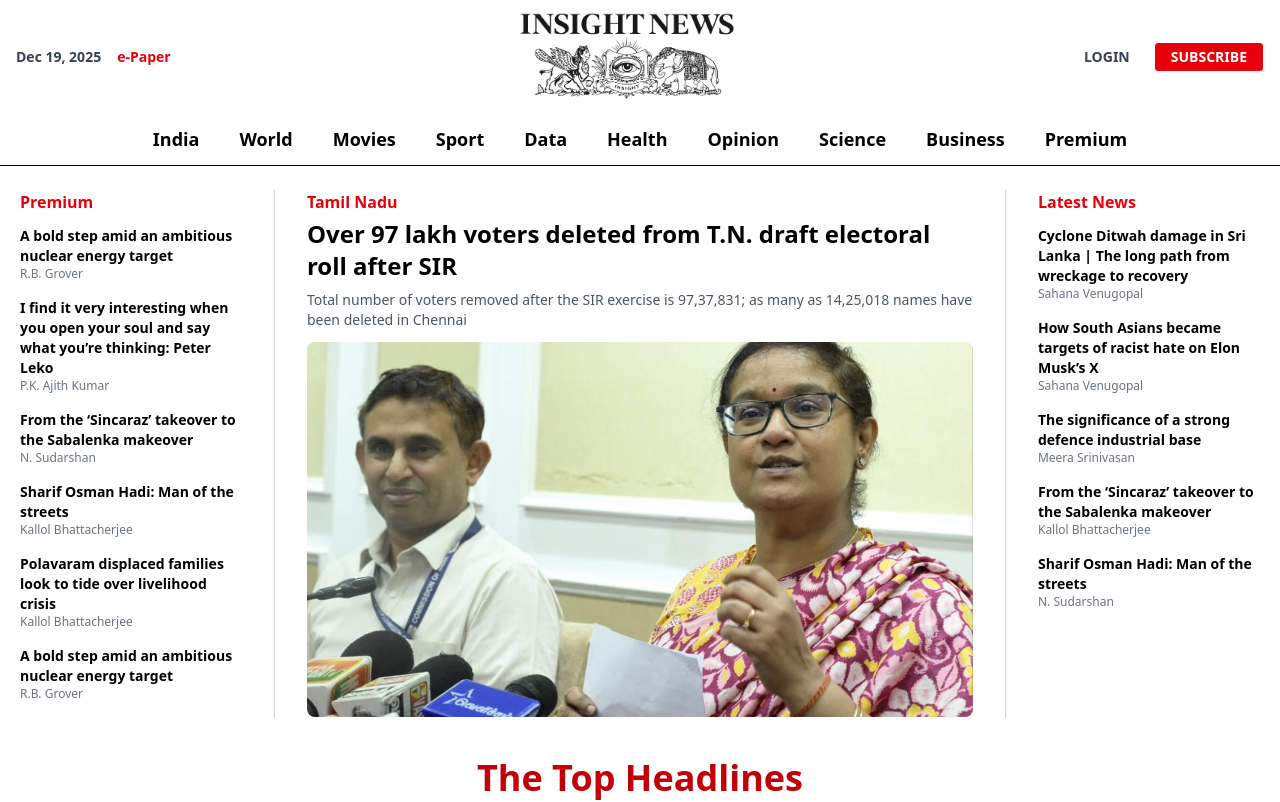
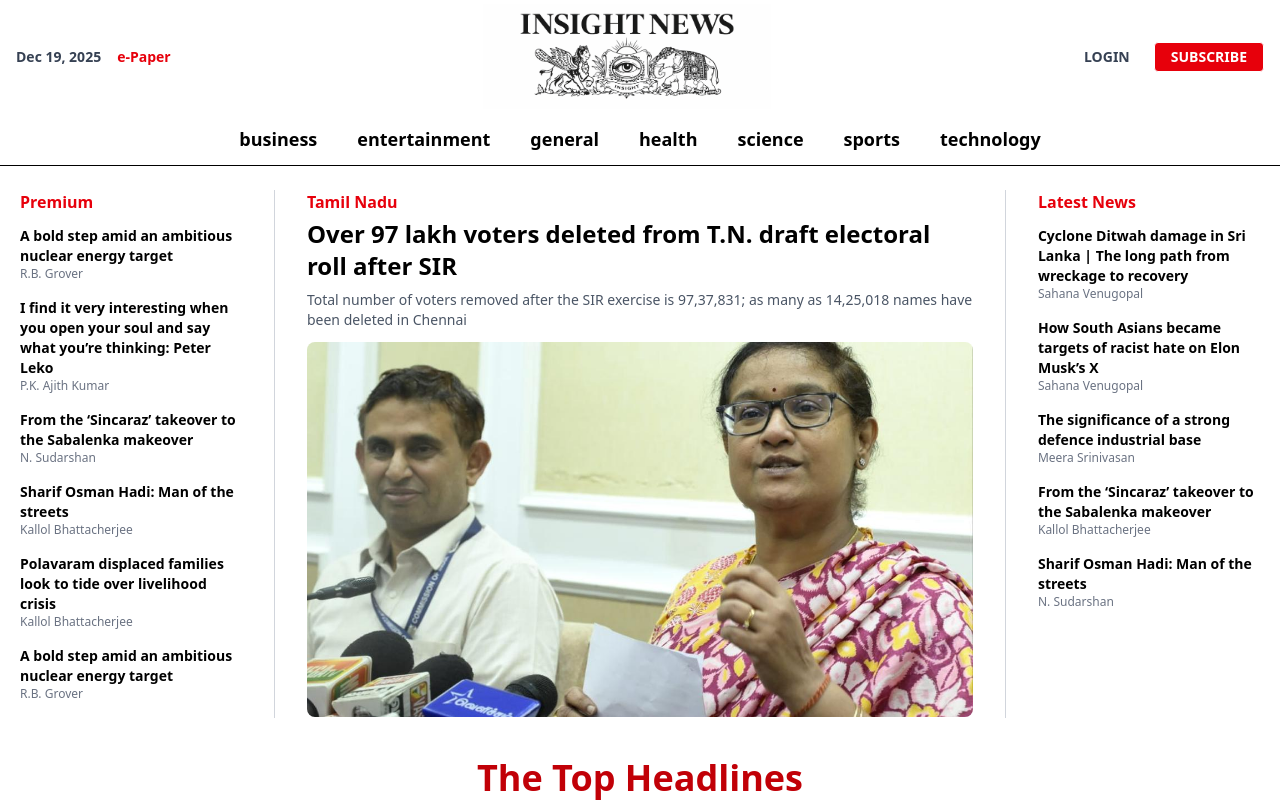
Before and after one commit to kanchankahar23/InsightNews, a React (Vite) app: page / in a window 1280 px wide. Shown: the top 802 px of the page. Built offline with nearby package versions, Linux system fonts and the light colour scheme.

Commit message:
add feature

```diff
--- a/src/App.jsx
+++ b/src/App.jsx
@@ -9,7 +9,7 @@ const App = () => {
     <>
       <BrowserRouter>
         <Routes>
-          <Route path="/" element={<Home/>} />
+          <Route path="/" element={<Home />} />
           <Route path="/news" element={<ShowNews />} />
         </Routes>
       </BrowserRouter>
--- a/src/components/Navbar.jsx
+++ b/src/components/Navbar.jsx
@@ -1,18 +1,30 @@
 import React, { useState } from "react";
 import logo from "../assets/Logo.png";
 
-const Navbar = ({setCategory}) => {
+const Navbar = ({ setCategoryitem }) => {
   const [open, setOpen] = useState(false);
 
+  const categories = [
+    "business",
+    "entertainment",
+    "general",
+    "health",
+    "science",
+    "sports",
+    "technology"
+
+  ];
+
   return (
-    <header className="w-full sticky top-0 bg-white border-b">
+    <header className="w-full sticky top-0 bg-white border-b z-50">
       <div className="flex items-center justify-between px-4 py-1">
-        <div className="hidden md:flex gap-4  text-sm text-gray-700">
+        <div className="hidden md:flex gap-4 text-sm text-gray-700">
           <span className="font-bold">Dec 19, 2025</span>
           <span className="text-red-600 font-bold cursor-pointer">
             e-Paper
           </span>
         </div>
+
         <div className="flex-1 flex justify-center">
           <img
             src={logo}
@@ -20,13 +32,16 @@ const Navbar = ({setCategory}) => {
             className="w-52 md:w-72 h-auto object-contain"
           />
         </div>
+
         <div className="hidden md:flex gap-6 items-center text-sm">
-          <span className="cursor-pointer font-bold text-gray-700 border-red-700 transition duration-200 hover:border-b-2">LOGIN</span>
-          <button className="bg-red-600 hover:bg-none   hover:bg-transparent hover:text-red-600 border hover:border-red-500
-             transition duration-300  font-bold text-white px-4 py-1 rounded">
+          <span className="cursor-pointer font-bold text-gray-700 hover:border-b-2 border-red-700">
+            LOGIN
+          </span>
+          <button className="bg-red-600 hover:bg-transparent hover:text-red-600 border hover:border-red-500 transition duration-300 font-bold text-white px-4 py-1 rounded">
             SUBSCRIBE
           </button>
         </div>
+
         <button
           className="md:hidden text-2xl"
           onClick={() => setOpen(!open)}
@@ -34,30 +49,23 @@ const Navbar = ({setCategory}) => {
           ☰
         </button>
       </div>
+
       <nav
         className={`${open ? "block" : "hidden"
-          } md:flex md:justify-center md:gap-10 border-t md:border-0 px-4 md:px-0`}
+          } md:flex md:justify-center md:gap-10 border-t md:border-0 px-4`}
       >
-        {[
-          "India",
-          "World",
-          "Movies",
-          "Sport",
-          "Data",
-          "Health",
-          "Opinion",
-          "Science",
-          "Business",
-          "Premium",
-        ].map((item) => (
-          <a
+        {categories.map((item) => (
+          <button
             key={item}
-            onClick={()=>setCategory({item})}
-            href="#"
+            onClick={() => {
+              console.log(item)
+              setCategoryitem(item);
+              setOpen(false);
+            }}
             className="block py-2 md:py-3 text-center text-lg font-semibold hover:text-red-600"
           >
             {item}
-          </a>
+          </button>
         ))}
       </nav>
     </header>
--- a/src/pages/Category.jsx
+++ b/src/pages/Category.jsx
@@ -1,9 +1,52 @@
 import React from 'react'
 
-const Category = () => {
+const Category = ({ news }) => {
   return (
     <div>
+      <div className="max-w-7xl mx-auto px-4 py-10">
+        <h1 className="text-2xl font-bold mb-6">
+          Latest News
+        </h1>
+        <div className="grid grid-cols-1 sm:grid-cols-2 md:grid-cols-3 lg:grid-cols-4 gap-6">
 
+          {news.map((item, index) => (
+            <div
+              key={index}
+              className="bg-white rounded-xl shadow hover:shadow-lg transition overflow-hidden"
+            >
+              <img
+                src={item.urlToImage || "https://via.placeholder.com/400"}
+                alt={item.title}
+                className="w-full h-44 object-cover"
+              />
+              <div className="p-4">
+                <span className="text-xs text-red-600 font-semibold">
+                  INSIGHT NEWS
+                </span>
+                <h2 className="mt-2 text-sm font-bold text-gray-800 line-clamp-2">
+                  {item.title}
+                </h2>
+                <p className="mt-2 text-xs text-gray-600 line-clamp-3">
+                  {item.description}
+                </p>
+                <div className="mt-4 flex justify-between items-center">
+                  <p className="text-[10px] text-gray-500">
+                    {item.publishedAt?.slice(0, 10)}
+                  </p>
+                  <a
+                    href={item.url}
+                    target="_blank"
+                    rel="noreferrer"
+                    className="text-blue-600 text-xs font-semibold hover:underline"
+                  >
+                    Read More →
+                  </a>
+                </div>
+              </div>
+            </div>
+          ))}
+        </div>
+      </div>
     </div>
   )
 }
--- a/src/pages/ShowNews.jsx
+++ b/src/pages/ShowNews.jsx
@@ -5,66 +5,34 @@ import Category from './Category'
 const Shownews = () => {
 
   const [news, setNews] = useState([])
+  const [categoryitem, setCategoryitem] = useState("general")
+  const [loading, setLoading] = useState(false)
 
-  const api = `https://newsapi.org/v2/top-headlines?country=us&apiKey=30cefa94e9f44bfca529801ac57cd45e`
+  const api = `https://newsapi.org/v2/top-headlines?country=us&category=${categoryitem}&apiKey=30cefa94e9f44bfca529801ac57cd45e`
 
   useEffect(() => {
+    setLoading(true)
+
     fetch(api)
       .then(res => res.json())
       .then(data => {
-        setNews(data.articles)
+        setNews(data.articles || [])
+        setLoading(false)
       })
-      .catch(err => console.log(err))
-  }, [])
+      .catch(err => {
+        console.log(err)
+        setLoading(false)
+      })
+  }, [categoryitem])   // ✅ VERY IMPORTANT
 
   return (
     <>
-      <Navbar />
-
-      <div className="max-w-7xl mx-auto px-4 py-10">
-        <h1 className="text-2xl font-bold mb-6">
-          Latest News
-        </h1>
-        <div className="grid grid-cols-1 sm:grid-cols-2 md:grid-cols-3 lg:grid-cols-4 gap-6">
-
-          {news.map((item, index) => (
-            <div
-              key={index}
-              className="bg-white rounded-xl shadow hover:shadow-lg transition overflow-hidden"
-            >
-              <img
-                src={item.urlToImage || "https://via.placeholder.com/400"}
-                alt={item.title}
-                className="w-full h-44 object-cover"
-              />
-              <div className="p-4">
-                <span className="text-xs text-red-600 font-semibold">
-                  INSIGHT NEWS
-                </span>
-                <h2 className="mt-2 text-sm font-bold text-gray-800 line-clamp-2">
-                  {item.title}
-                </h2>
-                <p className="mt-2 text-xs text-gray-600 line-clamp-3">
-                  {item.description}
-                </p>
-                <div className="mt-4 flex justify-between items-center">
-                  <p className="text-[10px] text-gray-500">
-                    {item.publishedAt?.slice(0, 10)}
-                  </p>
-                  <a
-                    href={item.url}
-                    target="_blank"
-                    rel="noreferrer"
-                    className="text-blue-600 text-xs font-semibold hover:underline"
-                  >
-                    Read More →
-                  </a>
-                </div>
-              </div>
-            </div>
-          ))}
-        </div>
-      </div>
+      <Navbar setCategoryitem={setCategoryitem} />
+      <Category
+        news={news}
+        categoryitem={categoryitem}
+        loading={loading}
+      />
     </>
   )
 }
```
